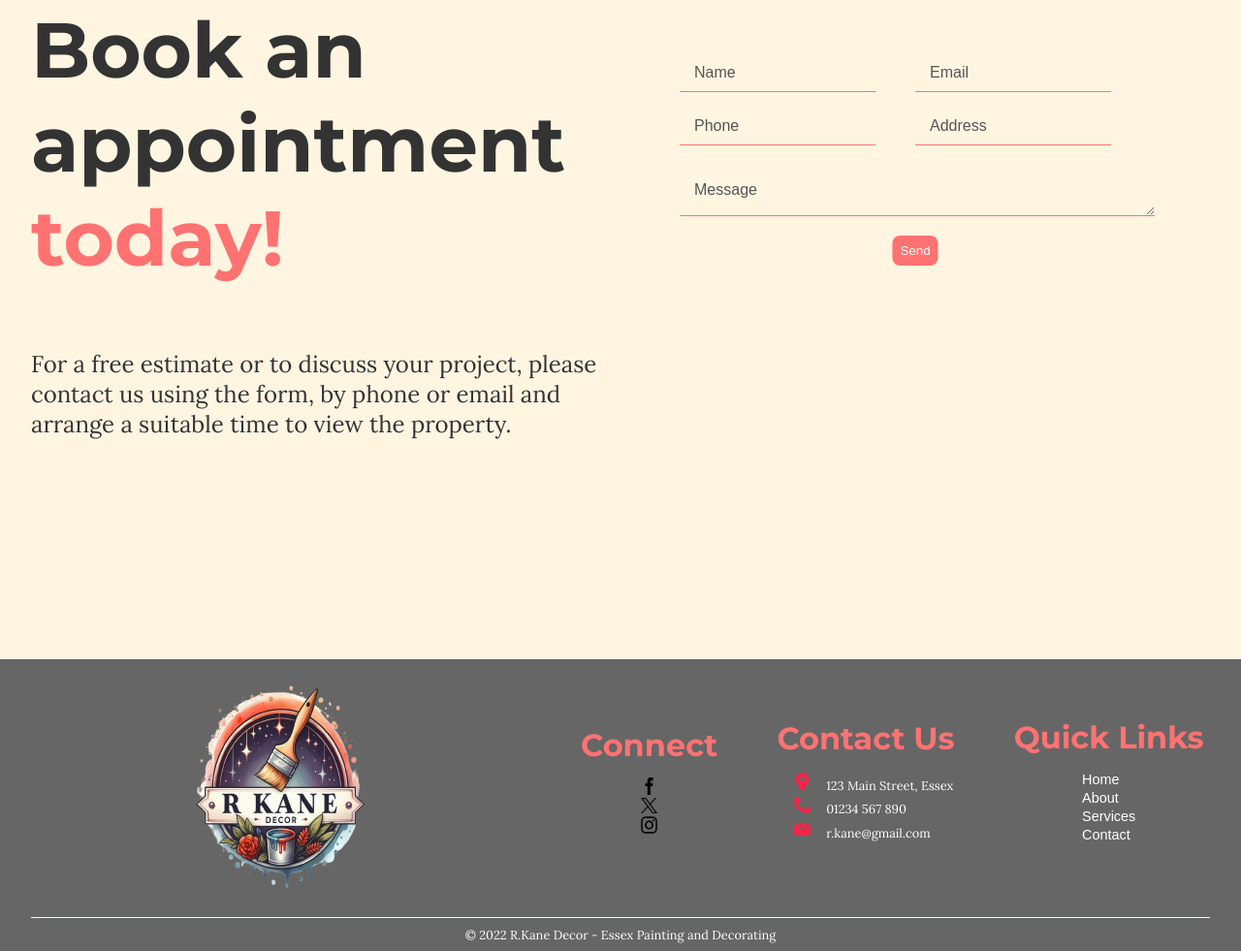
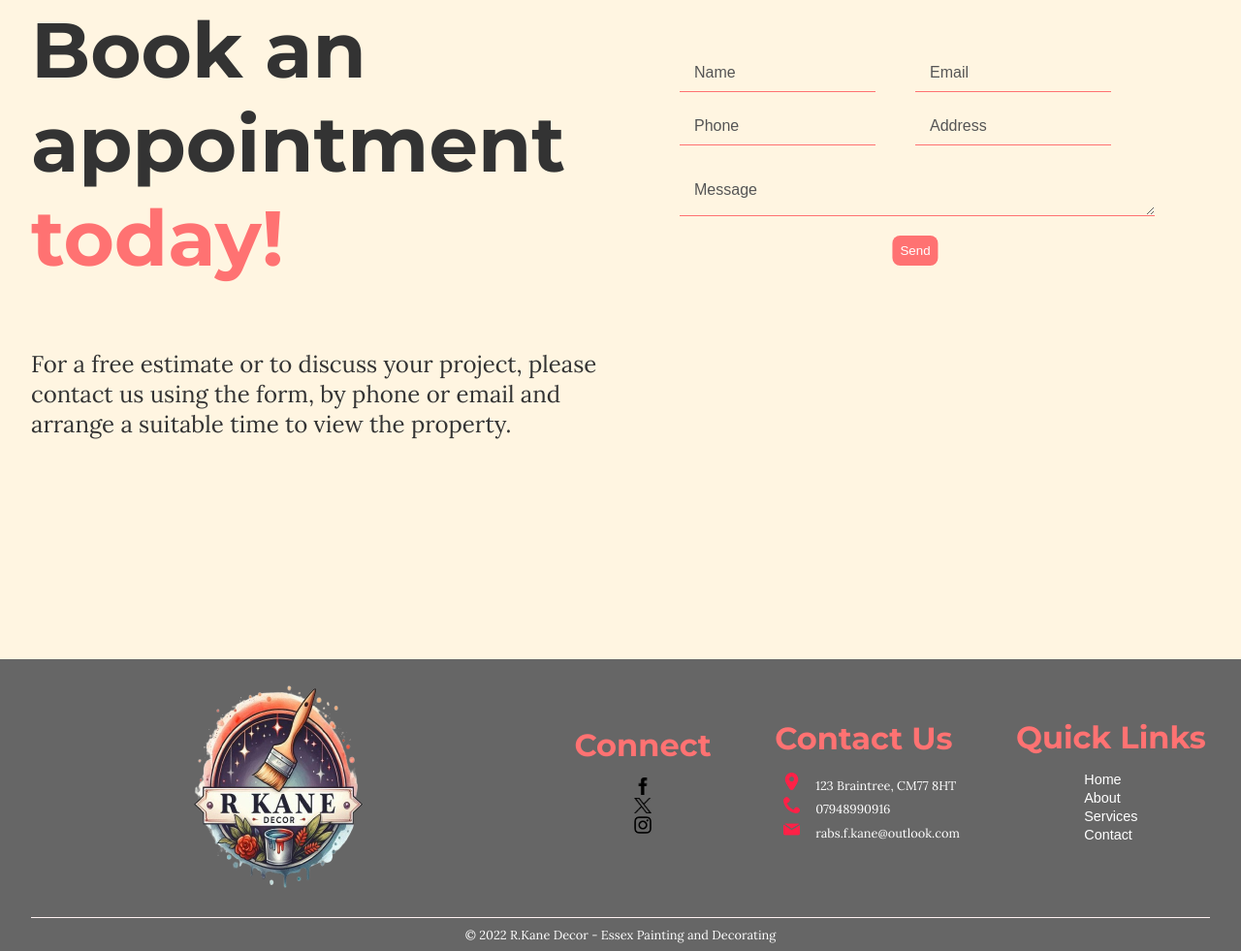
Before and after one commit to DKane6112/DKane6112.github.io, a plain HTML site: page index.html in a window 1280 px wide. Shown: the part 5591-6572 px from the top of the page at 97% size. Drawn offline with Linux system fonts and the light colour scheme.

Commit message:
Update index.html

```diff
--- a/index.html
+++ b/index.html
@@ -207,9 +207,9 @@
           <div class="footer-section contact">
             <h2>Contact Us</h2>
             <ul>
-              <li><img src="./images/location.png" alt="Location" class="icon"><p>123 Main Street, Essex</p></li>
-              <li><img src="./images/telephone.png" alt="Phone" class="icon"><p>01234 567 890</p></li>
-              <li><img src="./images/message.png" alt="Email" class="icon"><p>r.kane@gmail.com</p></li>
+              <li><img src="./images/location.png" alt="Location" class="icon"><p>123 Braintree, CM77 8HT</p></li>
+              <li><img src="./images/telephone.png" alt="Phone" class="icon"><p>07948990916</p></li>
+              <li><img src="./images/message.png" alt="Email" class="icon"><p>rabs.f.kane@outlook.com</p></li>
             </ul>
           </div>
           <div class="footer-section links">
```
